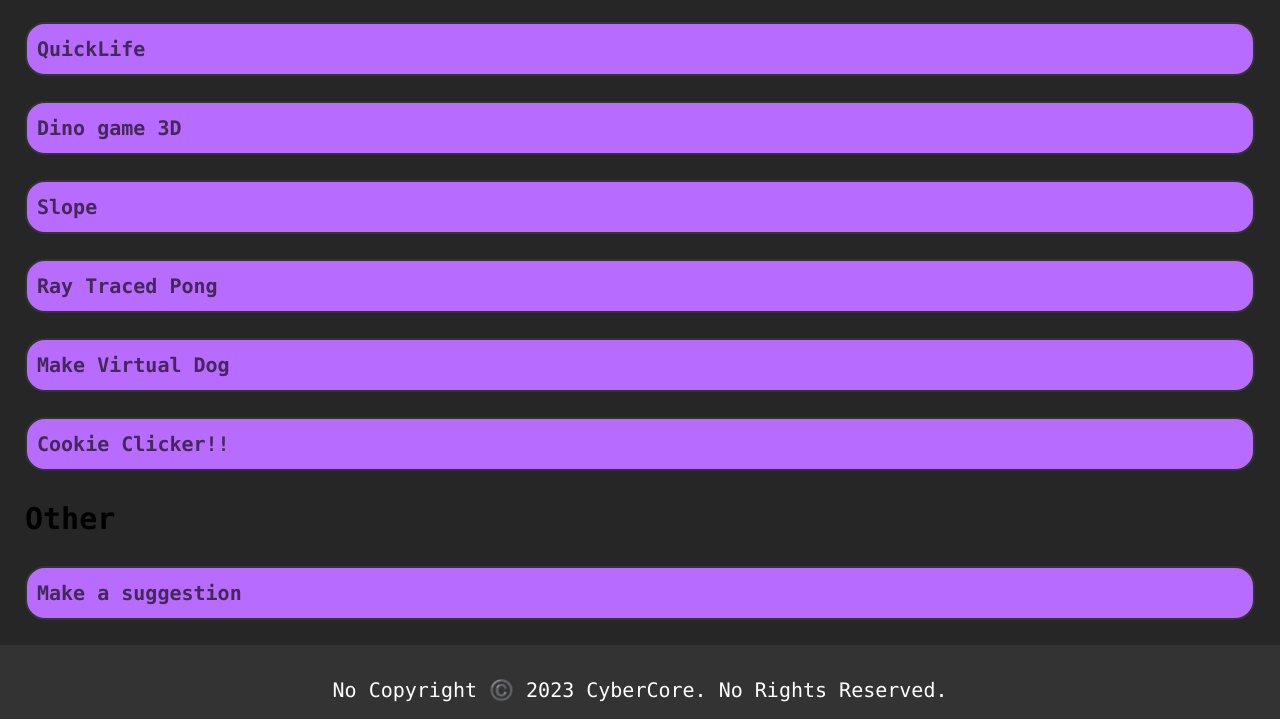
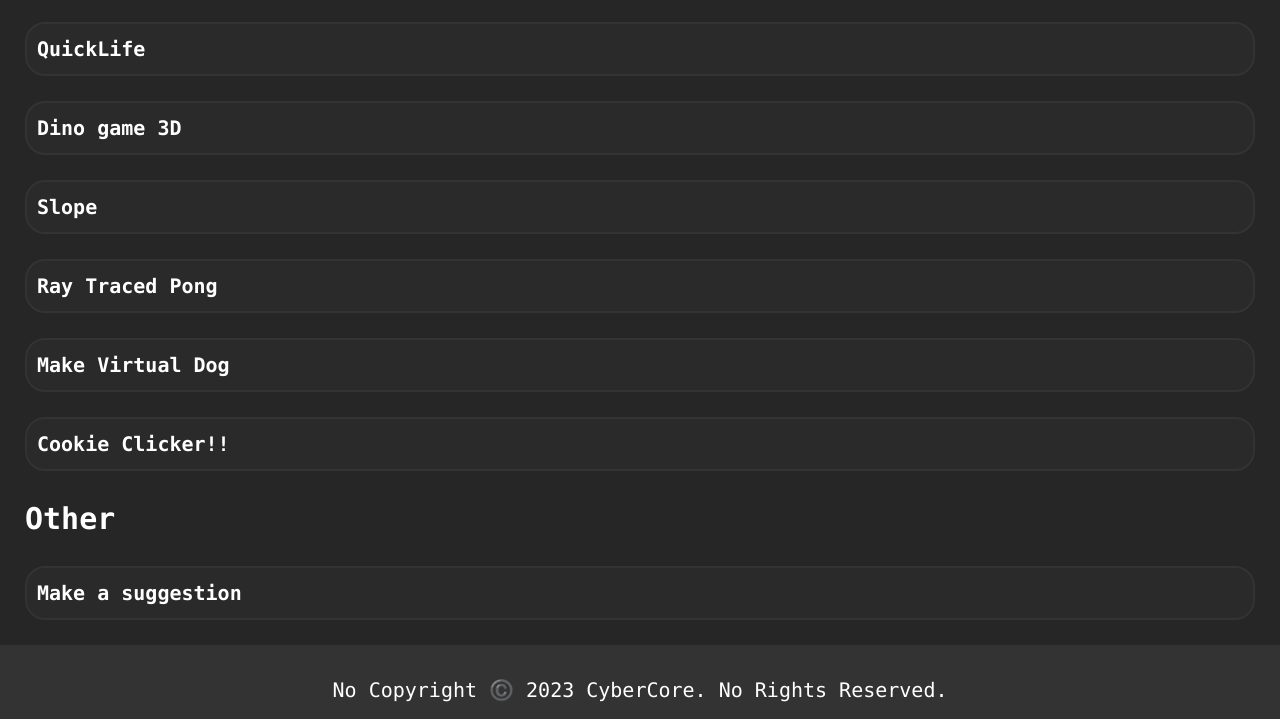
Before and after one commit to Realm6/CyberCore, a plain HTML site: page index.html in a window 1280 px wide. Shown: the part 256-975 px from the top of the page. Drawn offline with Linux system fonts and the light colour scheme.

Commit message:
Update style.css

```diff
--- a/style.css
+++ b/style.css
@@ -1,6 +1,7 @@
 /* Style for the body element */
 body {
   background-color: #262626;
+  color: #FFF;
   font-family: Consolas,Monaco,Lucida Console,Liberation Mono,DejaVu Sans Mono,Bitstream Vera Sans Mono,Courier New, monospace;
   font-size: 20px;
   line-height: 1.5;
@@ -34,8 +35,8 @@ main {
 /* Style for the links in the main content area */
 a {
   display: block;
-  background-color: #b76bff;
-  color: #442857;
+  background-color: #2A2A2A;
+  color: #FFF;
   text-decoration: none;
   font-weight: bold;
   padding: 10px;
@@ -48,8 +49,8 @@ a {
 }
 
 a:hover {
-  background-color: #442857;
-  color: #b76bff;
+  background-color: #363636;
+  color: #B5B5B5;
   transform: perspective(100px) translateZ(2px);
 
 }
```
